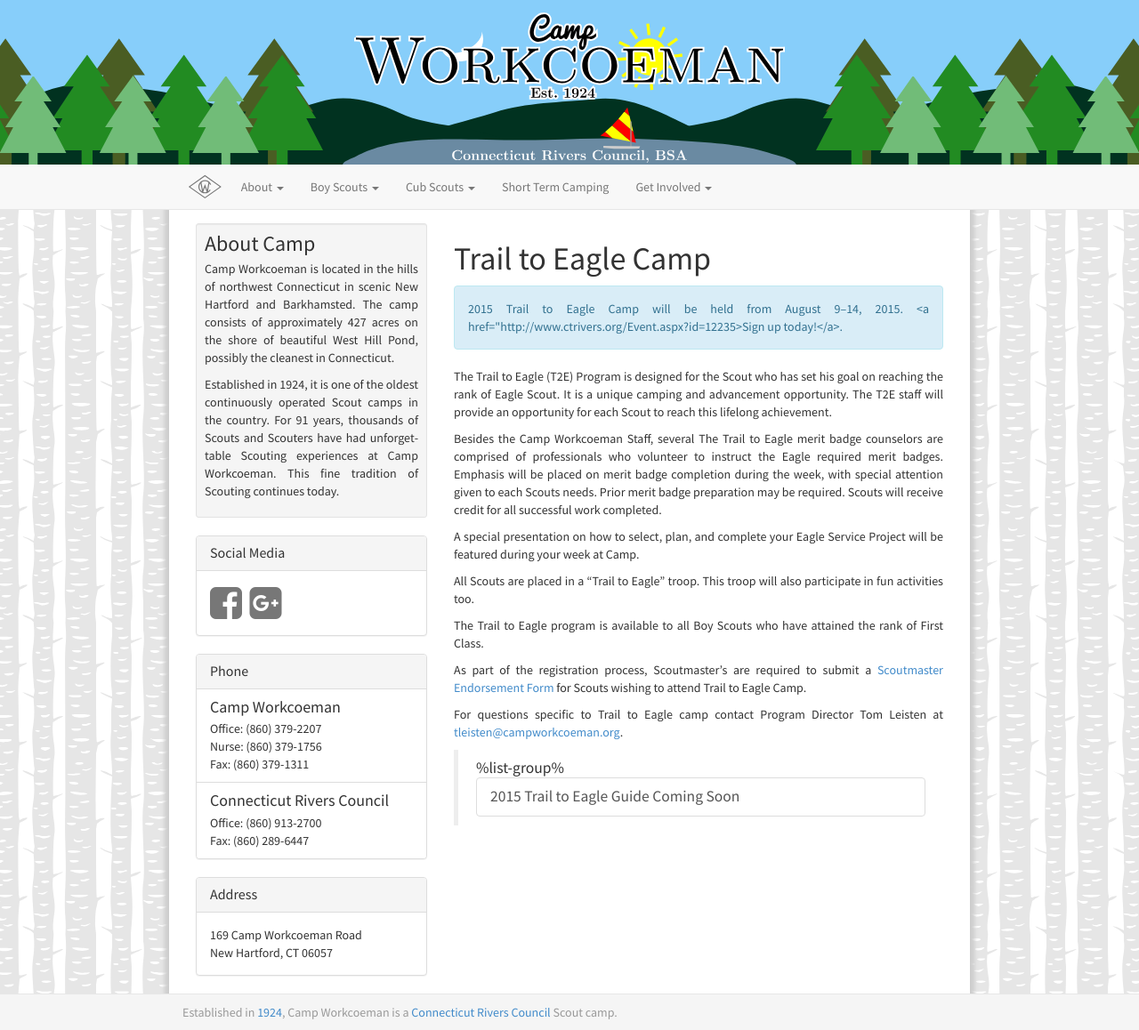
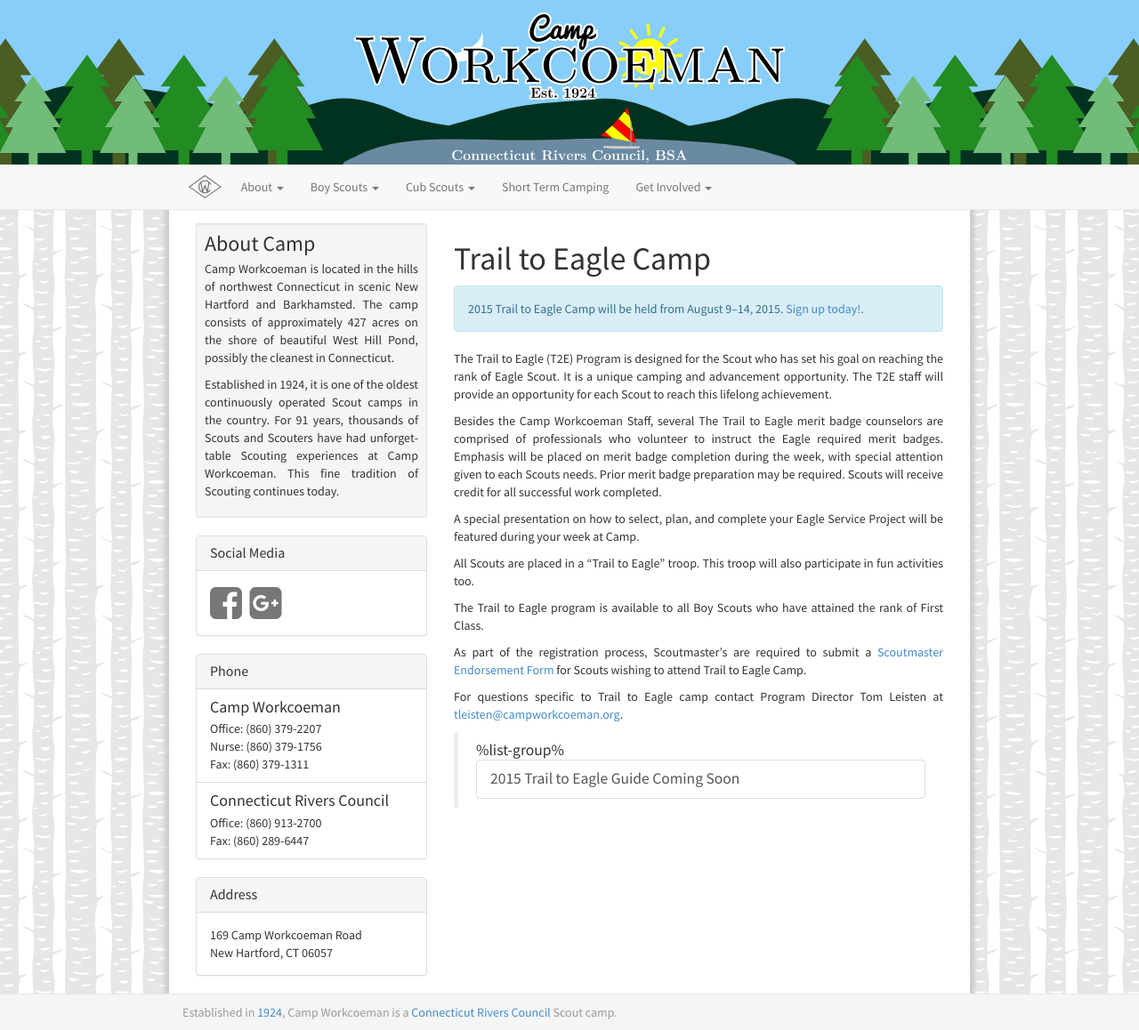
Before and after one commit to campworkcoeman/campworkcoeman.org, a Jekyll site: the page built from boy-scouts/trail-to-eagle.md, in a window 1280 px wide. Shown: the whole page at 89% size. Built offline with Jekyll 4.4.1, drawn with Linux system fonts in a browser that asks for light colours; nearby versions of some CDN libraries; Markdown is read by kramdown in place of the engine named in the settings.

Commit message:
Fixed typo.

```diff
--- a/boy-scouts/trail-to-eagle.md
+++ b/boy-scouts/trail-to-eagle.md
@@ -7,7 +7,7 @@
 ---
 
 <div class="alert alert-info">
-2015 Trail to Eagle Camp will be held from August 9&ndash;14, 2015. <a href="http://www.ctrivers.org/Event.aspx?id=12235>Sign up today!</a>.
+2015 Trail to Eagle Camp will be held from August 9&ndash;14, 2015. <a href="http://www.ctrivers.org/Event.aspx?id=12235">Sign up today!</a>.
 </div>
 
 The Trail to Eagle (T2E) Program is designed for the Scout who has set his goal
```
